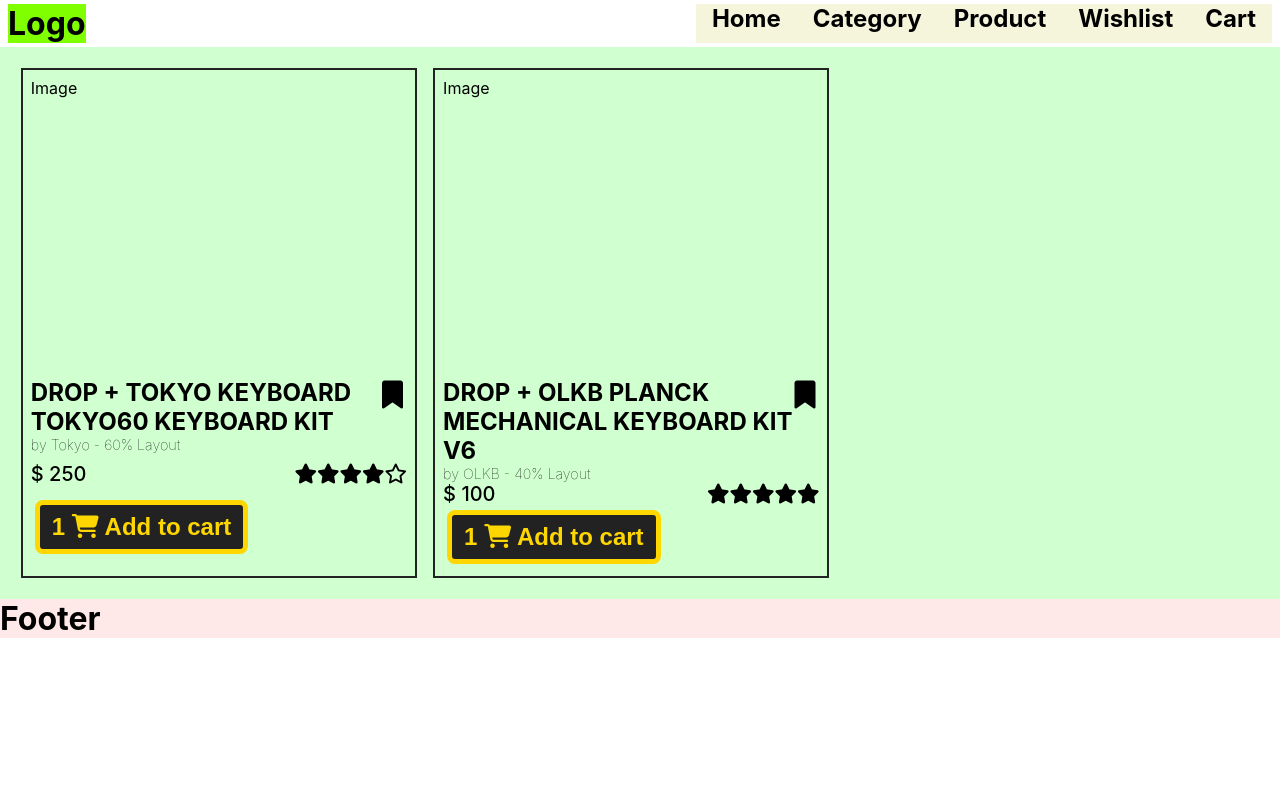
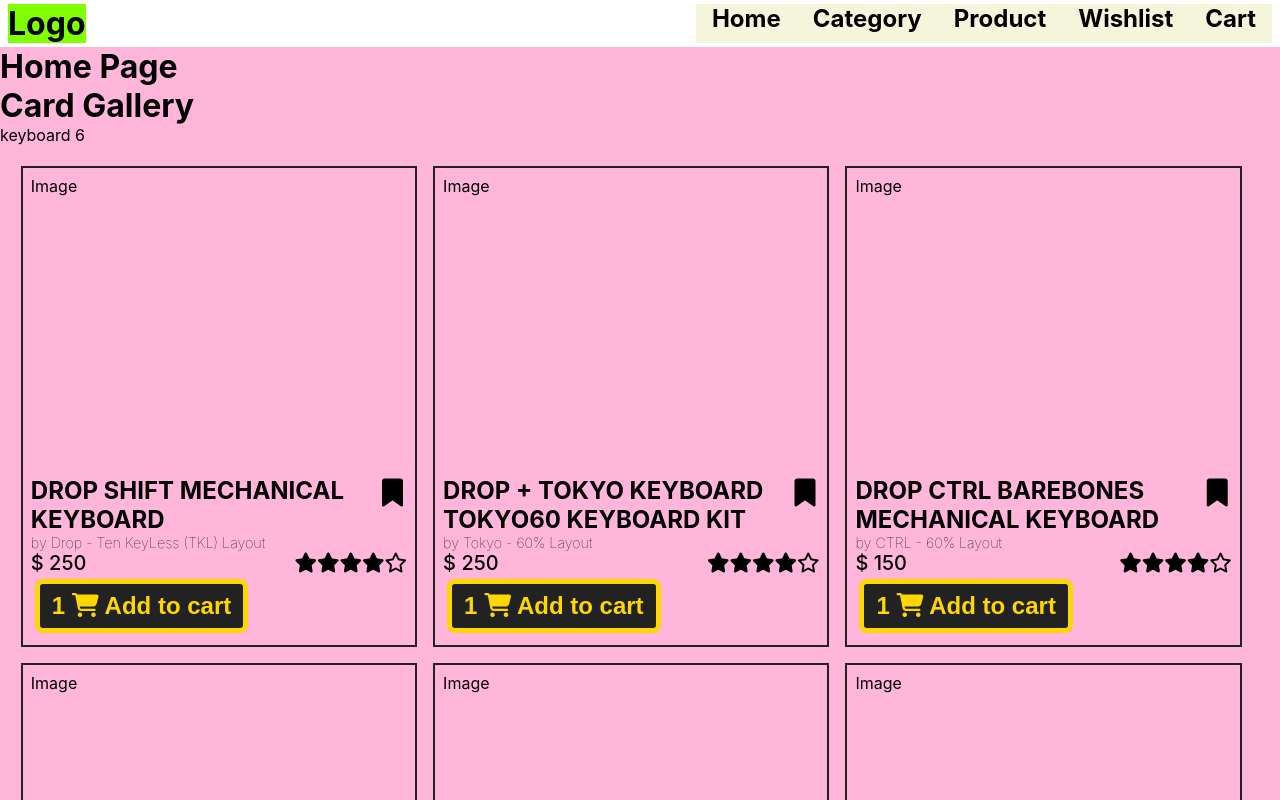
Before and after one commit to aamirmabs/ecommerce-sandbox, a React (Create React App) app: page / in a window 1280 px wide. Shown: the top 800 px of the page. Built offline with nearby package versions, Linux system fonts and the light colour scheme.

Commit message:
card gallery display cards - limits not active

```diff
--- a/src/components/CartPage/CartPage.js
+++ b/src/components/CartPage/CartPage.js
@@ -58,7 +58,7 @@
                 <div className="cost">Cost</div>
               </div>
             );
-          } else return <></>;
+          }
         })}
       </div>
       <div className="total">TOTAL </div>
--- a/src/components/CategoryPage/CategoryPage.js
+++ b/src/components/CategoryPage/CategoryPage.js
@@ -1,10 +1,12 @@
 import React from "react";
 import "./CategoryPage.css";
+
+import CardGallery from "../Structural/CardGallery";
 
 function CategoryPage() {
   return (
     <div className="category-page">
-      <h1>Category Page</h1>
+      <CardGallery category={"keyboard"} limit={6} />
     </div>
   );
 }
--- a/src/components/HomePage/HomePage.js
+++ b/src/components/HomePage/HomePage.js
@@ -1,10 +1,13 @@
 import React from "react";
 import "./HomePage.css";
+
+import CardGallery from "../Structural/CardGallery";
 
 function HomePage() {
   return (
     <div className="home-page">
       <h1>Home Page</h1>
+      <CardGallery category={"keyboard"} limit={6} />
     </div>
   );
 }
--- /dev/null
+++ b/src/components/Structural/CardGallery.js
@@ -0,0 +1,32 @@
+import React from "react";
+
+import { useProductData } from "../../contexts/ProductDataContext";
+
+import Card from "./Card";
+
+function CardGallery(props) {
+  const { category, limit } = props;
+
+  const { productData } = useProductData();
+
+  const keyArray = Object.keys(productData).filter(
+    (key) => productData[key].category.primary === category
+  );
+  console.log(keyArray);
+
+  return (
+    <div>
+      <h1>Card Gallery</h1>
+      {category} {limit}
+      <div className="card-grid">
+        {keyArray.map((key) => {
+          return (
+            <Card key={Math.random().toFixed(5) * 10000} productKey={key} />
+          );
+        })}
+      </div>
+    </div>
+  );
+}
+
+export default CardGallery;
--- a/src/contexts/CartContext.js
+++ b/src/contexts/CartContext.js
@@ -9,6 +9,11 @@
   keyboard003: { units: 1, inWishlist: false },
   keyboard004: { units: 1, inWishlist: true },
   keyboard005: { units: 1, inWishlist: false },
+  keyboard006: { units: 1, inWishlist: false },
+  keyboard007: { units: 1, inWishlist: false },
+  keyboard008: { units: 1, inWishlist: false },
+  keyboard009: { units: 1, inWishlist: false },
+  keyboard010: { units: 1, inWishlist: false },
 };
 
 export function CartProvider({ children }) {
--- a/src/contexts/ProductDataContext.js
+++ b/src/contexts/ProductDataContext.js
@@ -32,6 +32,7 @@
 export function ProductProvider({ children }) {
   const productData = {
     keyboard001: {
+      category: { primary: `keyboard`, secondary: [] },
       title: `DROP SHIFT MECHANICAL KEYBOARD`,
       images: {
         base: `/assets/images/products/keyboard001/`,
@@ -123,6 +124,7 @@
       },
     },
     keyboard002: {
+      category: { primary: `keyboard`, secondary: [] },
       title: `DROP + TOKYO KEYBOARD TOKYO60 KEYBOARD KIT`,
       images: {
         base: `/assets/images/products/keyboard002/`,
@@ -210,6 +212,7 @@
       },
     },
     keyboard003: {
+      category: { primary: `keyboard`, secondary: [] },
       title: `DROP CTRL BAREBONES MECHANICAL KEYBOARD`,
       images: {
         base: `/assets/images/products/keyboard003/`,
@@ -297,6 +300,7 @@
       },
     },
     keyboard004: {
+      category: { primary: `keyboard`, secondary: [] },
       title: `DROP + OLKB PLANCK MECHANICAL KEYBOARD KIT V6`,
       images: {
         base: `/assets/images/products/keyboard004/`,
@@ -384,6 +388,7 @@
       },
     },
     keyboard005: {
+      category: { primary: `keyboard`, secondary: [] },
       title: `DROP + OLKB PREONIC KEYBOARD MX KIT V3`,
       images: {
         base: `/assets/images/products/keyboard005/`,
@@ -471,6 +476,7 @@
       },
     },
     keyboard006: {
+      category: { primary: `keyboard`, secondary: [] },
       title: `DROP CTRL HIGH-PROFILE BAREBONES KEYBOARD`,
       images: {
         base: `/assets/images/products/keyboard006/`,
@@ -558,6 +564,7 @@
       },
     },
     keyboard007: {
+      category: { primary: `keyboard`, secondary: [] },
       title: `DROP ALT HIGH-PROFILE MECHANICAL KEYBOARD`,
       images: {
         base: `/assets/images/products/keyboard007/`,
@@ -645,6 +652,7 @@
       },
     },
     keyboard008: {
+      category: { primary: `keyboard`, secondary: [] },
       title: `DROP ALT HIGH-PROFILE MECHANICAL KEYBOARD`,
       images: {
         base: `/assets/images/products/keyboard008/`,
@@ -732,6 +740,7 @@
       },
     },
     keyboard009: {
+      category: { primary: `keyboard`, secondary: [] },
       title: `YMDK SPLIT 64 HOT-SWAPPABLE MECHANICAL KEYBOARD KIT`,
       images: {
         base: `/assets/images/products/keyboard009/`,
@@ -819,6 +828,7 @@
       },
     },
     keyboard010: {
+      category: { primary: `keyboard`, secondary: [] },
       title: `LOGITECH PRO GAMING KEYBOARD`,
       images: {
         base: `/assets/images/products/keyboard010/`,
--- a/src/contexts/RouterContext.js
+++ b/src/contexts/RouterContext.js
@@ -10,12 +10,10 @@
 export { RouterContext };
 
 export function RouterProvider({ children }) {
-  const routerValue = "Router here!!!";
-
-  const [router, setRouter] = useState("wishlist");
+  const [router, setRouter] = useState("home");
 
   return (
-    <RouterContext.Provider value={{ routerValue, router, setRouter }}>
+    <RouterContext.Provider value={{ router, setRouter }}>
       {children}
     </RouterContext.Provider>
   );
```
Also changed, not shown: src/components/Structural/CardGrid.js (deleted, +0 -46 lines).
